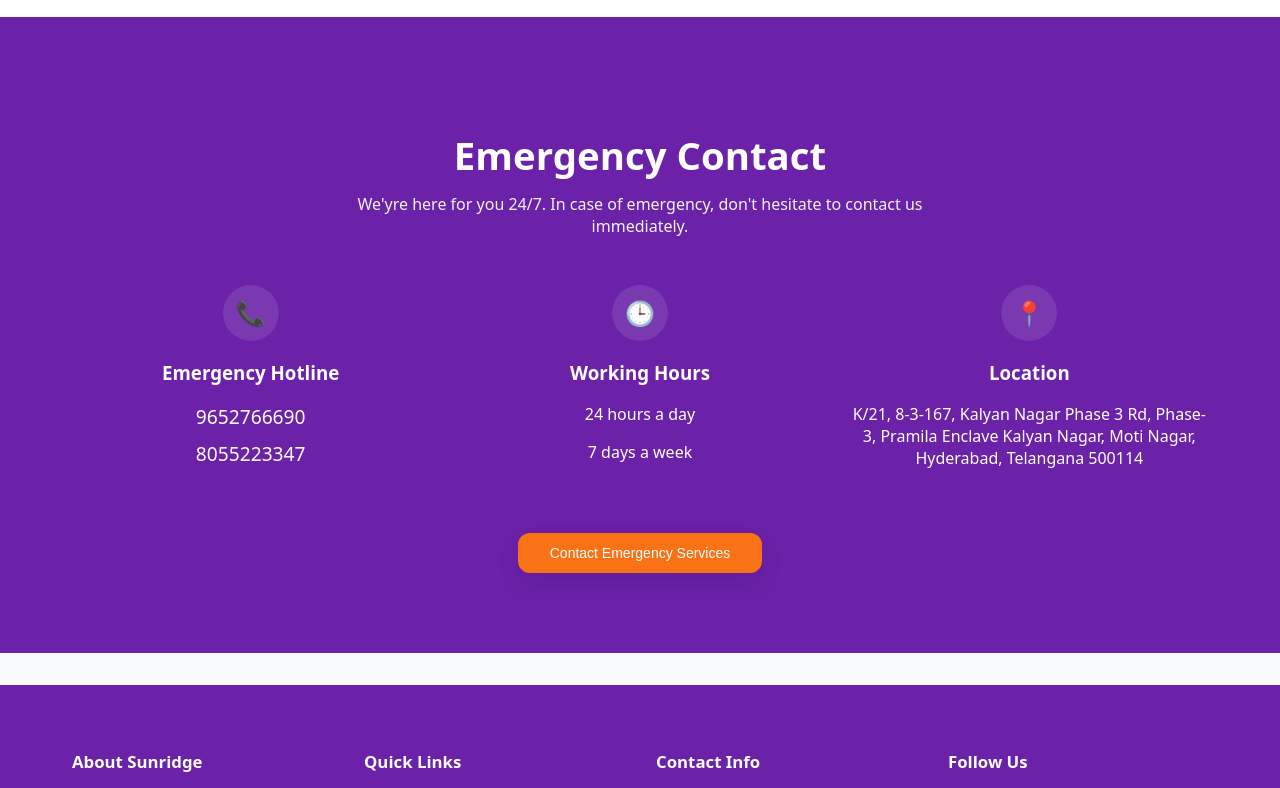
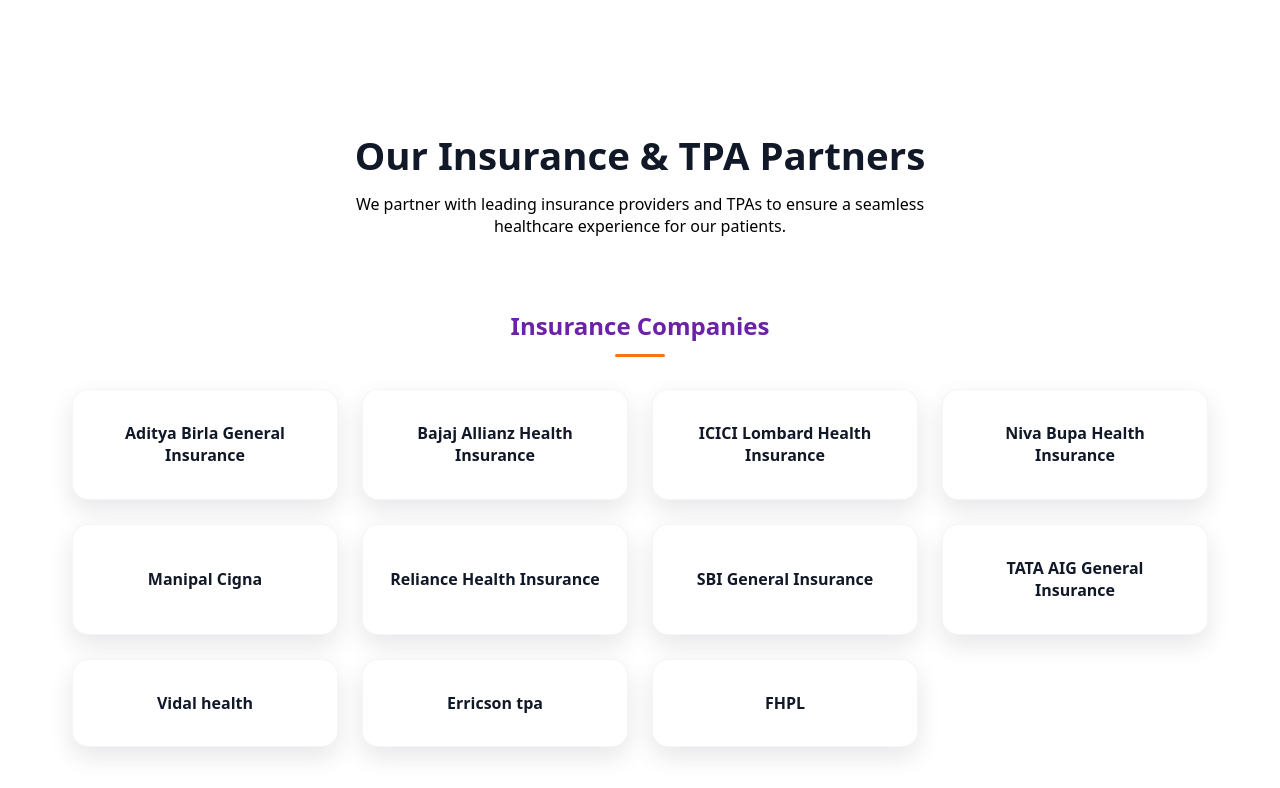
Before and after one commit to android-kunjapppan/sunridge-hospitals, a React (Vite) app: page / in a window 1280 px wide. Shown: the part 5620-6408 px from the top of the page. Built offline with nearby package versions, Linux system fonts and the light colour scheme.

Commit message:
feat: Add Insurance Partners section and update AdvertisingStrip content.

```diff
--- a/src/App.jsx
+++ b/src/App.jsx
@@ -17,6 +17,7 @@
 import Testimonials from "./components/Testimonials";
 import VideoBanner from "./components/VideoBanner";
 import AdvertisingStrip from "./components/AdvertisingStrip";
+import InsurancePartners from "./components/InsurancePartners";
 import Modal from "./components/ModalComponent";
 import AppointmentFormModalContent from "./components/AppointmentFormModalContent";
 
@@ -71,6 +72,7 @@
 		<DoctorsGrid onBookAppointment={openAppointment} />
 		<AdvertisingStrip />
 		<VideoBanner />
+		<InsurancePartners />
 		<EmergencyContact />
 	</>
 );
--- a/src/components/AdvertisingStrip.jsx
+++ b/src/components/AdvertisingStrip.jsx
@@ -2,8 +2,8 @@
 import React from 'react'
 
 const ads = [
-  { id: 1, title: 'Cardiac Care Campaign',    src: '/images/infrastructure-gallery-1.jpeg', href: '/campaigns/cardiac-care' },
-  { id: 2, title: 'Diabetes Awareness',       src: '/images/infrastructure-gallery-2.jpeg', href: '/campaigns/diabetes-awareness' },
+  { id: 1, title: 'Multi speciality Hospital',    src: '/images/infrastructure-gallery-1.jpeg', href: '/campaigns/cardiac-care' },
+  { id: 2, title: 'XRay and Laboratory',       src: '/images/infrastructure-gallery-2.jpeg', href: '/campaigns/diabetes-awareness' },
   { id: 3, title: 'Emergency Services 24x7',  src: '/images/infrastructure-gallery-3.jpeg', href: '/services/emergency' },
   { id: 4, title: 'Preventive Health Packages', src: '/images/infrastructure-gallery-4.jpeg', href: '/packages/preventive-health' },
   { id: 5, title: 'Neighborhood Trust',       src: '/images/infrastructure-gallery-5.jpeg', href: '/campaigns/neighborhood-trust' },
--- /dev/null
+++ b/src/components/InsurancePartners.jsx
@@ -0,0 +1,47 @@
+import React from 'react';
+
+const InsurancePartners = () => {
+  const insuranceCompanies = [
+    "Aditya Birla General Insurance",
+    "Bajaj Allianz Health Insurance",
+    "ICICI Lombard Health Insurance",
+    "Niva Bupa Health Insurance",
+    "Manipal Cigna",
+    "Reliance Health Insurance",
+    "SBI General Insurance",
+    "TATA AIG General Insurance",
+    "Vidal health",
+    "Erricson tpa",
+    "FHPL"
+  ];
+
+  const tpas = [
+
+  ];
+
+  return (
+    <section className="section section--white insurance-partners" id="insurance-partners">
+      <div className="container">
+        <div className="section-title reveal">
+          <h2>Our Insurance & TPA Partners</h2>
+          <p>We partner with leading insurance providers and TPAs to ensure a seamless healthcare experience for our patients.</p>
+        </div>
+
+        <div className="partners-grid-container">
+          <div className="partners-category reveal">
+            <h3>Insurance Companies</h3>
+            <div className="partners-grid">
+              {insuranceCompanies.map((company, index) => (
+                <div key={index} className="partner-card">
+                  <div className="partner-name">{company}</div>
+                </div>
+              ))}
+            </div>
+          </div>
+        </div>
+      </div>
+    </section>
+  );
+};
+
+export default InsurancePartners;
--- a/src/main.scss
+++ b/src/main.scss
@@ -12,6 +12,7 @@
 @use './styles/components/appointment';
 @use './styles/components/video-banner';
 @use './styles/components/modal';
+@use './styles/components/insurance';
 
 *,
 *::before,
--- /dev/null
+++ b/src/styles/components/_insurance.scss
@@ -0,0 +1,93 @@
+@use '../variables' as *;
+
+.insurance-partners {
+  .partners-grid-container {
+    display: flex;
+    flex-direction: column;
+    gap: 4rem;
+  }
+
+  &.section .section-title p {
+    color: #000000 !important;
+  }
+
+  .partners-category {
+    h3 {
+      font-size: 1.5rem;
+      color: $primary-color;
+      margin-bottom: 2rem;
+      text-align: center;
+      position: relative;
+      display: inline-block;
+      width: 100%;
+
+      &::after {
+        content: '';
+        display: block;
+        width: 50px;
+        height: 3px;
+        background: $accent-color;
+        margin: 0.75rem auto 0;
+        border-radius: 2px;
+      }
+    }
+  }
+
+  .partners-grid {
+    display: grid;
+    grid-template-columns: repeat(auto-fill, minmax(200px, 1fr));
+    gap: 1.5rem;
+  }
+
+  .partner-card {
+    background: $white;
+    padding: 2rem 1.5rem;
+    border-radius: 1rem;
+    box-shadow: $shadow-soft;
+    display: flex;
+    align-items: center;
+    justify-content: center;
+    text-align: center;
+    transition: transform $transition-fast, box-shadow $transition-fast;
+    border: 1px solid rgba($primary-color, 0.05);
+    height: 100%;
+
+    &:hover {
+      transform: translateY(-5px);
+      box-shadow: 0 15px 35px rgba(107, 33, 168, 0.15);
+      border-color: rgba($primary-color, 0.2);
+    }
+
+    .partner-name {
+      font-weight: 600;
+      color: $text-color;
+      font-size: 1rem;
+      line-height: 1.4;
+    }
+  }
+}
+
+@media (min-width: 768px) {
+  .insurance-partners {
+    .partners-grid {
+      grid-template-columns: repeat(4, 1fr);
+    }
+  }
+}
+
+@media (max-width: 640px) {
+  .insurance-partners {
+    .partners-grid {
+      grid-template-columns: repeat(2, 1fr);
+      gap: 1rem;
+    }
+
+    .partner-card {
+      padding: 1.25rem 1rem;
+
+      .partner-name {
+        font-size: 0.875rem;
+      }
+    }
+  }
+}
```
